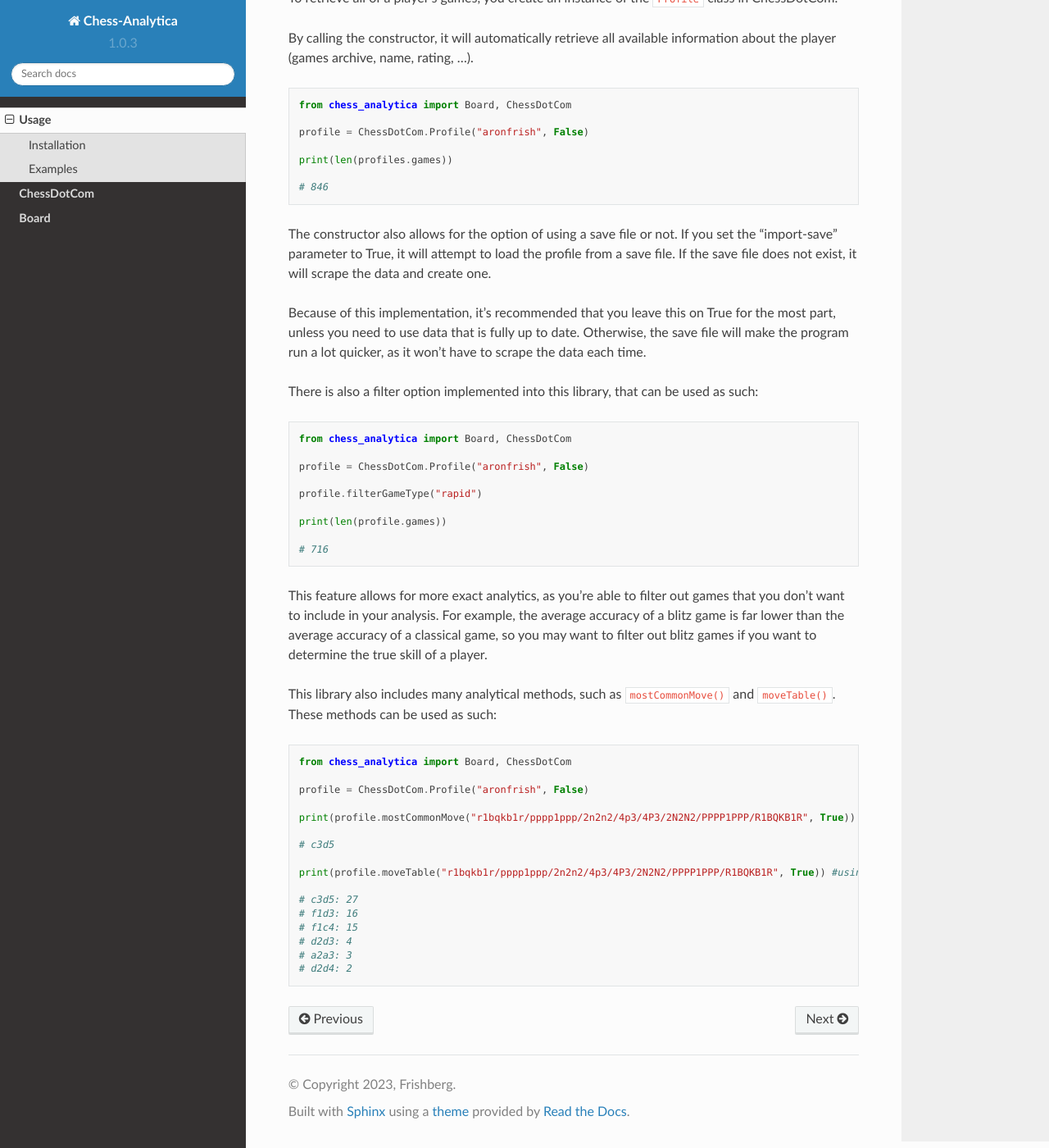
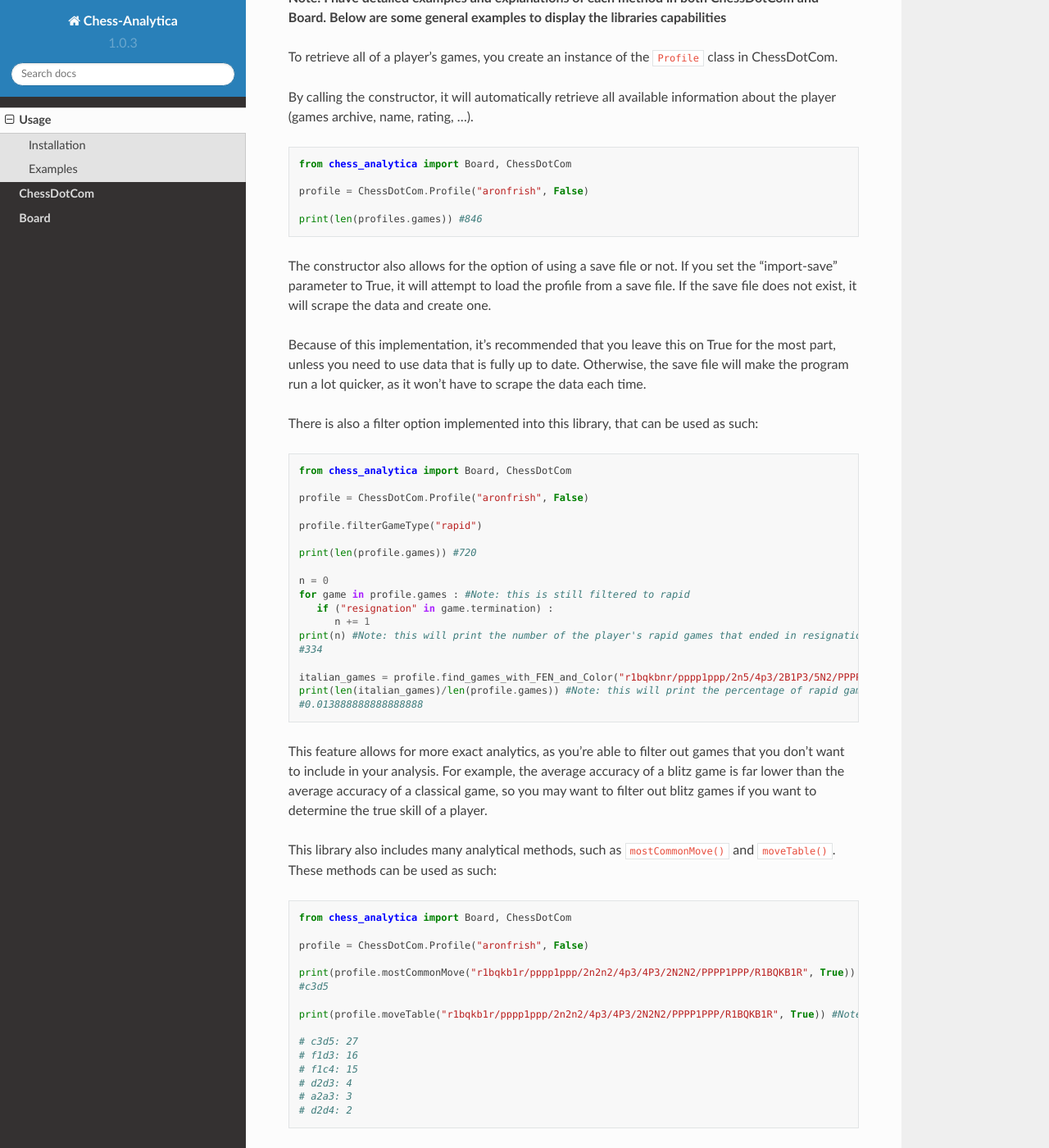
Before and after one commit to frishberg/Chess-Analytica, a Sphinx documentation site: the page built from docs/source/usage.rst, in a window 1280 px wide and 1400 px high, scrolled down 401 px. Shown: the whole window at 82% size. Built offline with Sphinx 7.4.7 and the Read the Docs theme 2.0.0, drawn with Linux system fonts in a browser that asks for light colours; some of the changed text lies outside the part shown.

Commit message:
small documentation tweaks

```diff
--- a/docs/source/board.rst
+++ b/docs/source/board.rst
@@ -17,7 +17,7 @@ To import the Board class alone, you can use the following code:
 
 .. code-block:: python
 
-   from chess-analytica import Board
+   from chess_analytica import Board
 
 Attributes
 -------------
--- a/docs/source/chessdotcom.rst
+++ b/docs/source/chessdotcom.rst
@@ -12,7 +12,7 @@ To import the Profile class, you can use the following code:
 
 .. code-block:: python
 
-   from chess-analytica import Board, ChessDotCom
+   from chess_analytica import Board, ChessDotCom
 
 It's important to import the Board file as well, as the ChessDotCom file is built on top of this code.
 
@@ -65,7 +65,7 @@ Example usage:
 
    n = 0
 
-   for game in profiles.games :
+   for game in profile.games :
       if (game.time_length>100) :
          n += 1
 
--- a/docs/source/usage.rst
+++ b/docs/source/usage.rst
@@ -15,6 +15,8 @@ To use chess-analytica, first install it using pip:
 Examples
 ----------------
 
+**Note: I have detailed examples and explanations of each method in both ChessDotCom and Board.  Below are some general examples to display the libraries capabilities**
+
 To retrieve all of a player's games, you create an instance of the ``Profile`` class in ChessDotCom.
 
 By calling the constructor, it will automatically retrieve all available information about the player (games archive, name, rating, ...).
@@ -25,9 +27,7 @@ By calling the constructor, it will automatically retrieve all available informa
 
    profile = ChessDotCom.Profile("aronfrish", False)
 
-   print(len(profiles.games))
-
-   # 846
+   print(len(profiles.games)) #846
 
 The constructor also allows for the option of using a save file or not.  If you set the "import-save" parameter to True, it will attempt to load the profile from a save file.  If the save file does not exist, it will scrape the data and create one.
 
@@ -43,9 +43,19 @@ There is also a filter option implemented into this library, that can be used as
 
    profile.filterGameType("rapid")
 
-   print(len(profile.games))
+   print(len(profile.games)) #720
 
-   # 716
+   n = 0
+   for game in profile.games : #Note: this is still filtered to rapid
+      if ("resignation" in game.termination) :
+         n += 1
+   print(n) #Note: this will print the number of the player's rapid games that ended in resignation
+   #334
+
+   italian_games = profile.find_games_with_FEN_and_Color("r1bqkbnr/pppp1ppp/2n5/4p3/2B1P3/5N2/PPPP1PPP/RNBQK2R", True) #Note: this FEN is the italian game and the target player color is white (because is_white is set to True)
+   print(len(italian_games)/len(profile.games)) #Note: this will print the percentage of rapid games (where the player is white) that the player has played the italian game
+   #0.013888888888888888
+
 
 This feature allows for more exact analytics, as you're able to filter out games that you don't want to include in your analysis.  For example, the average accuracy of
 a blitz game is far lower than the average accuracy of a classical game, so you may want to filter out blitz games if you want to determine the true skill of a player.
@@ -58,11 +68,10 @@ This library also includes many analytical methods, such as ``mostCommonMove()``
 
    profile = ChessDotCom.Profile("aronfrish", False)
 
-   print(profile.mostCommonMove("r1bqkb1r/pppp1ppp/2n2n2/4p3/4P3/2N2N2/PPPP1PPP/R1BQKB1R", True)) #given this FEN, which is the four knights opening, and setting "white" to True (meaning that we'll be looking at all of the times the given player has been white in this position), it will tell us their most common move
+   print(profile.mostCommonMove("r1bqkb1r/pppp1ppp/2n2n2/4p3/4P3/2N2N2/PPPP1PPP/R1BQKB1R", True)) #Note: given this FEN, which is the four knights opening, and setting "white" to True (meaning that we'll be looking at all of the times the given player has been white in this position), it will tell us their most common move
+   #c3d5
 
-   # c3d5
-
-   print(profile.moveTable("r1bqkb1r/pppp1ppp/2n2n2/4p3/4P3/2N2N2/PPPP1PPP/R1BQKB1R", True)) #using the same parameters as above, but this produces a visual table containing all of their moves in the given position and their frequencies (in descending order to show most popular first)
+   print(profile.moveTable("r1bqkb1r/pppp1ppp/2n2n2/4p3/4P3/2N2N2/PPPP1PPP/R1BQKB1R", True)) #Note: using the same parameters as above, but this produces a visual table containing all of their moves in the given position and their frequencies (in descending order to show most popular first)
 
    # c3d5: 27
    # f1d3: 16
```
